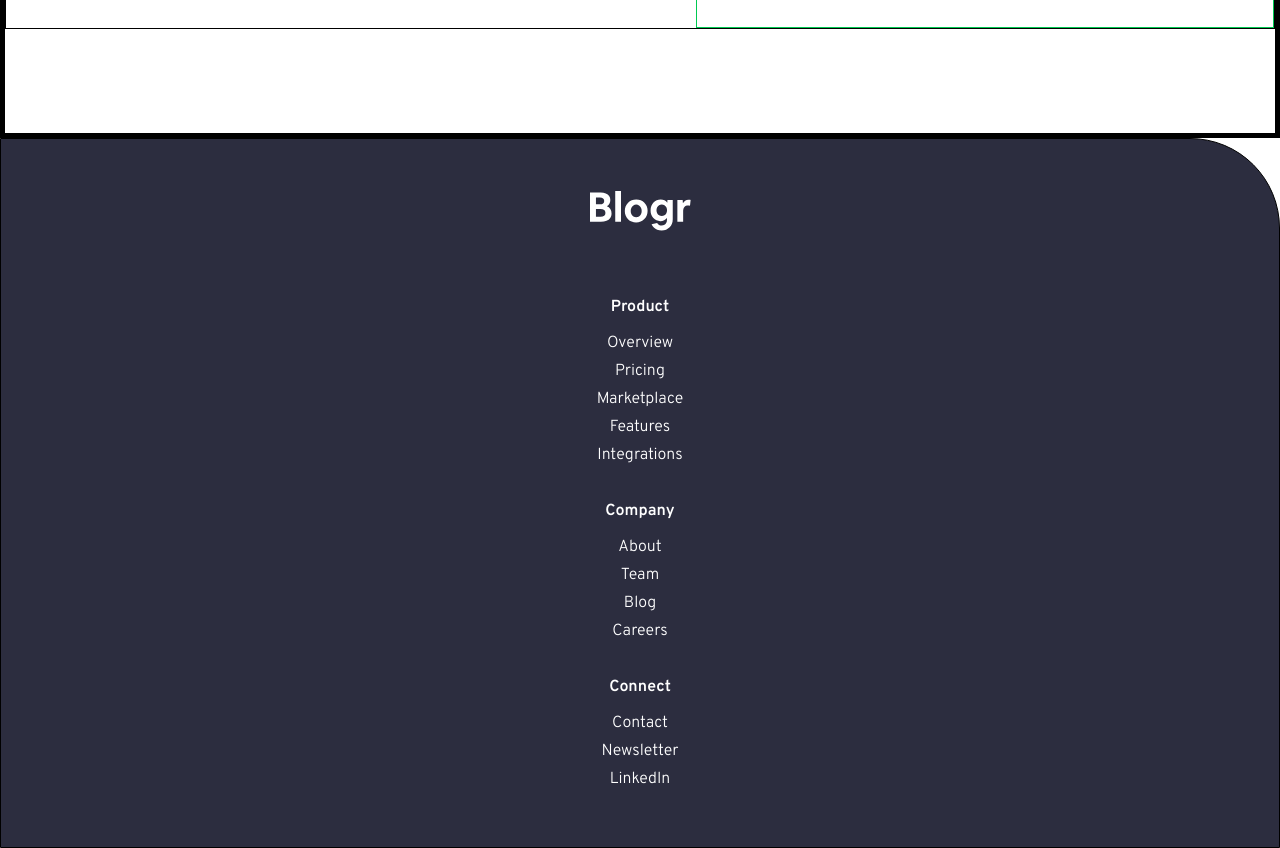
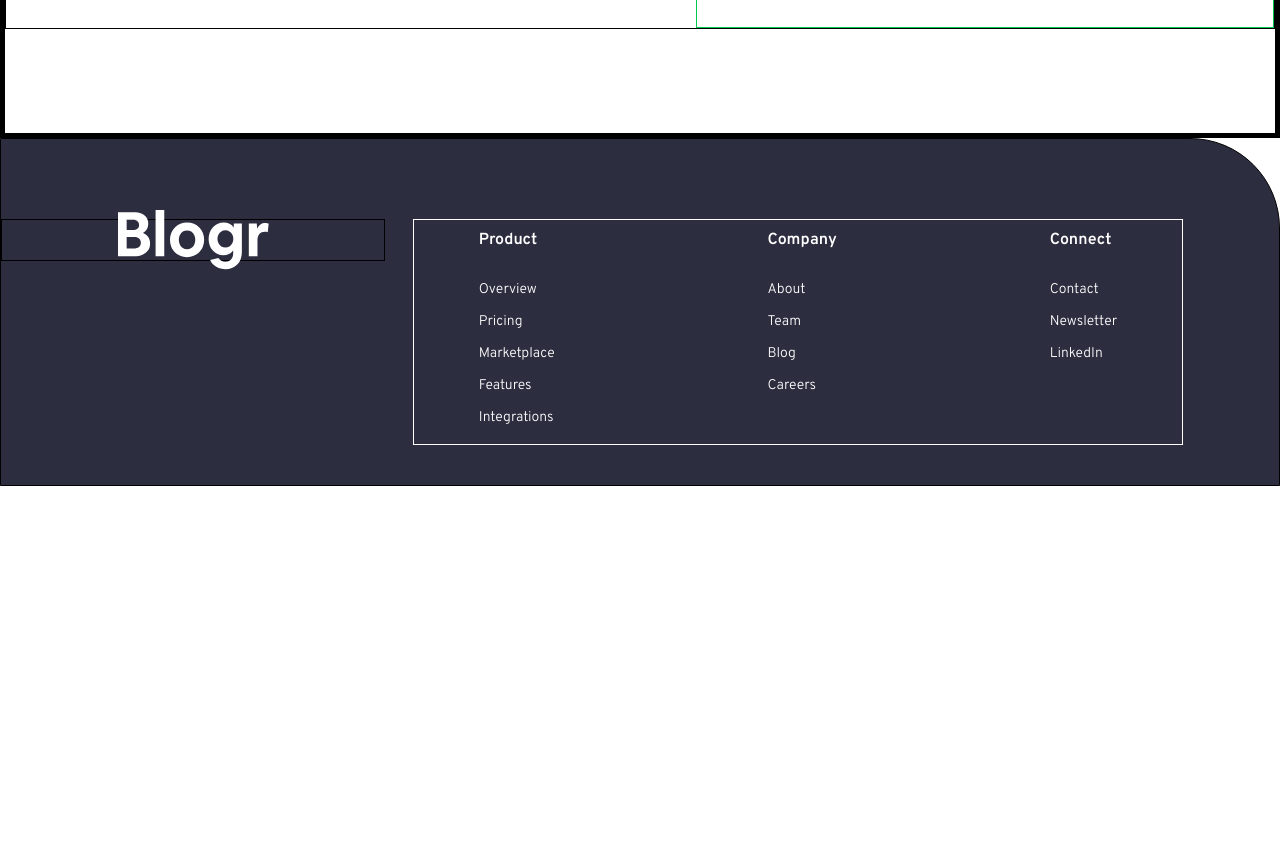
Before and after one commit to KLapitan/Blogr-Landing-page, a React (Vite) app: page / in a window 1280 px wide. Shown: the part 2800-3648 px from the top of the page. After the commit the page ends 3286 px from the top, so only its background shows below. Built offline with nearby package versions, Linux system fonts and the light colour scheme.

Commit message:
footer-desktopUI done

```diff
--- a/src/Components/Blogr-Footer.jsx
+++ b/src/Components/Blogr-Footer.jsx
@@ -3,19 +3,22 @@ const  BlogrFooter = ({link}) => {
 
 return (
 <footer className="h-auto">
-<section className="h-auto border w-full bg-BGB-Purple-950 rounded-tr-[90px] flex flex-col items-center justify-center gap-14">
+<section className="h-auto border w-full bg-BGB-Purple-950 rounded-tr-[90px] flex flex-col items-center justify-center lg:items-start lg:justify-start gap-14 lg:flex-row lg:gap-7 ">
+
+  <div className="border w-auto lg:w-sm flex items-center justify-center mt-13 lg:mt-20">
     <picture>
-      <img src="images/logo.svg" alt="logo" className="mt-13" />
+      <img src="images/logo.svg" alt="logo" className="lg:scale-150" />
     </picture>
+  </div>
 
-    <div className="mb-10">
-    <ul className="flex flex-col gap-6 p-2 ">
+    <div className="mb-10 border border-white lg:mt-20 lg:w-auto">
+    <ul className="flex flex-col gap-6 p-2 lg:flex-row lg:justify-evenly lg:w-3xl lg:gap-39 ">
       {link.map(link => (
-       <li key={link.id} className="text-NWhite font-Overpass font-bold text-center text-md mb-2">{link.links}
+       <li key={link.id} className="text-NWhite font-Overpass font-bold text-center text-md mb-2 lg:text-left ">{link.links}
         {link.sublinks && link.sublinks.length > 0 && (
-        <ul className="flex flex-col gap-1 mt-3 ">
+        <ul className="flex flex-col gap-1 mt-3 lg:mt-5 ">
        {link.sublinks.map((sublink,index)=> (
-        <li key={index} className="text-NWhite font-normal trackting-wide text-md text-center font-Overpass">{sublink}</li>
+        <li key={index} className="text-NWhite font-normal trackting-wide text-md text-center font-Overpass lg:mt-2 lg:text-sm lg:text-left hover:text-NGray-600 hover:cursor-pointer">{sublink}</li>
        ))}
 
         </ul>
```
